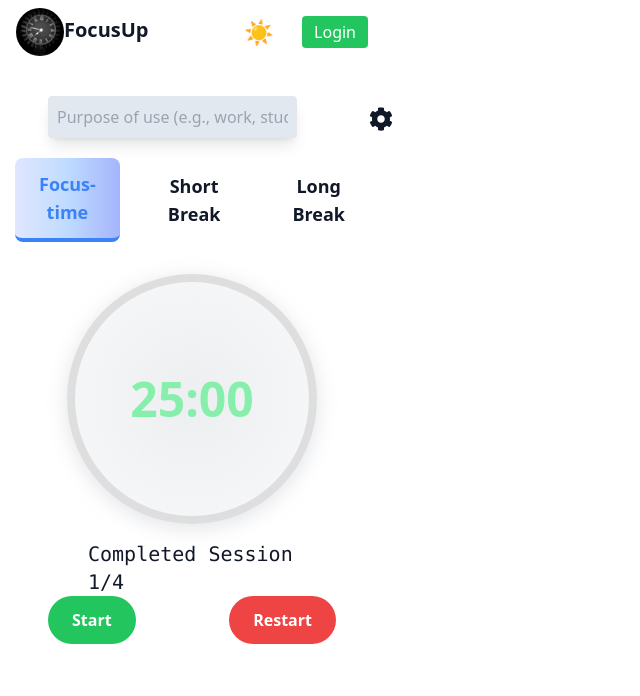
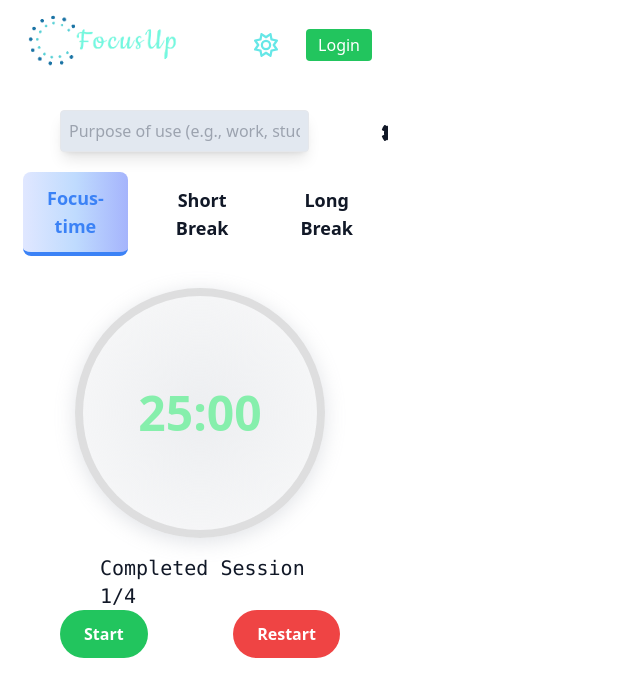
Before and after one commit to tinbit25/promodoroTimerExtansion, a React (Vite) app in the folder promodoro-extention/: page / in a window 1280 px wide. Shown: the top 696 px of the page, without its empty margins (0-640 px from the left). Built offline with nearby package versions, Linux system fonts and the light colour scheme.

Commit message:
modify header

```diff
--- a/promodoro-extention/package.json
+++ b/promodoro-extention/package.json
@@ -10,6 +10,7 @@
     "preview": "vite preview"
   },
   "dependencies": {
+    "@fortawesome/fontawesome-svg-core": "^6.7.2",
     "@fortawesome/free-brands-svg-icons": "^6.7.2",
     "@fortawesome/free-regular-svg-icons": "^6.7.2",
     "@fortawesome/free-solid-svg-icons": "^6.7.2",
--- a/promodoro-extention/src/App.css
+++ b/promodoro-extention/src/App.css
@@ -0,0 +1,3 @@
+*{
+    color:rgb(102, 231, 231);
+}
--- a/promodoro-extention/src/App.jsx
+++ b/promodoro-extention/src/App.jsx
@@ -61,8 +61,8 @@ const App = () => {
 
   return (
     <div
-  className={`border-7 border-white bottom-8 w-96 h-full flex flex-col rounded-xl transition-colors duration-300 ${
-    isDarkMode ? "bg-gray-900 text-white" : "bg-white text-gray-900"
+  className={`m-2 overflow-hidden  border-7 border-white bottom-8 w-96 h-full flex flex-col rounded-xl transition-colors duration-300 ${
+    isDarkMode ? "bg-gray-900  border-light-cyan border-4 text-white" : "border-light-cyan border-4 bg-white text-gray-900"
   }`}
 >
       {/* Header */}
--- a/promodoro-extention/src/components/Header.jsx
+++ b/promodoro-extention/src/components/Header.jsx
@@ -1,6 +1,10 @@
 import React, { useState } from "react";
 import { useNavigate, Link } from "react-router-dom";
-import logo from "../../public/icon1.png";
+import logo from "../../public/logo.png";
+import { FontAwesomeIcon } from '@fortawesome/react-fontawesome';
+import { faSun } from '@fortawesome/free-regular-svg-icons';
+
+import { faMoon } from '@fortawesome/free-regular-svg-icons';
 
 const Header = ({
   isDarkMode,
@@ -46,11 +50,11 @@ const Header = ({
   };
 
   return (
-    <header className="z-10 flex items-center justify-between px-4 py-2 ">
+    <header className="-my-6 z-10 flex items-center justify-between px-4">
       <h1 className="text-xl font-bold">
         <Link className="flex" to="/">
           <img className="rounded-full" src={logo} alt="Pomodoro Timer Logo" />
-          <h6 className="pt-2">FocusUp</h6>
+
         </Link>
       </h1>
       <div className="flex items-center space-x-4">
@@ -60,7 +64,12 @@ const Header = ({
           }`}
           onClick={toggleTheme}
         >
-          {isDarkMode ? "🌙" : "☀️"}
+         { isDarkMode ? <FontAwesomeIcon icon={faMoon} style={{ color: 'rgb(102, 231, 231)' }} />
+
+
+ : <FontAwesomeIcon icon={faSun} style={{ color: 'rgb(102, 231, 231)' }} />
+}
+
         </button>
         {isLoggedIn ? (
           <div className="relative">
--- a/promodoro-extention/tailwind.config.js
+++ b/promodoro-extention/tailwind.config.js
@@ -9,6 +9,7 @@ module.exports = {
     extend: {
       colors: {
         'bg-gray-800': '#1f2937',
+        'light-cyan': 'rgb(102, 231, 231)',
       },
     },
   },
```
Also changed, not shown: 1 other file (tests, documents, lock files or other folders).
